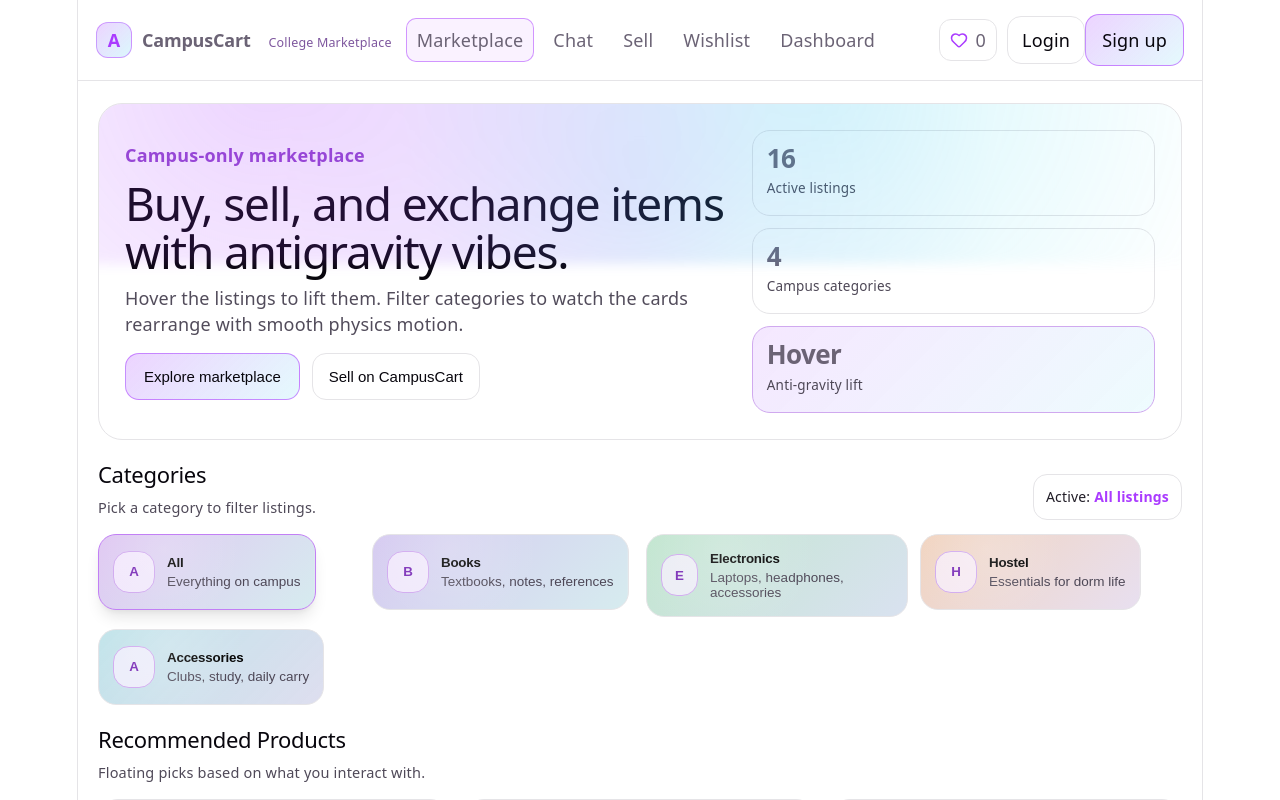
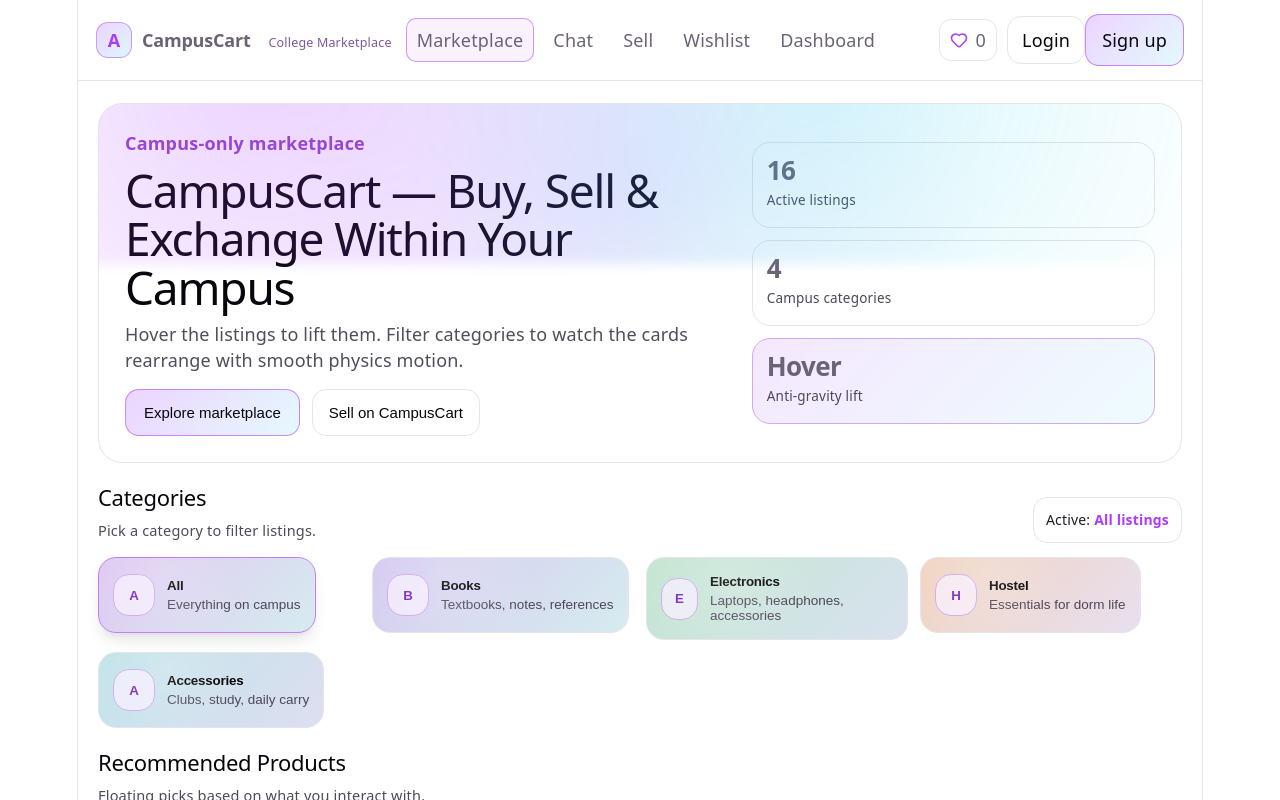
Before and after one commit to rtrivedi192006-code/Campus_Cart-, a React (Vite) app: page / in a window 1280 px wide. Shown: the top 800 px of the page. Built offline with nearby package versions, Linux system fonts and the light colour scheme; grey boxes are pictures that could not be loaded.

Commit message:
heading changed

```diff
--- a/src/pages/HomePage.tsx
+++ b/src/pages/HomePage.tsx
@@ -125,7 +125,7 @@ export default function HomePage() {
               className="heroTitle"
               variants={{ hidden: { opacity: 0, y: 20 }, show: { opacity: 1, y: 0, transition: { type: 'spring', stiffness: 300, damping: 24 } } }}
             >
-              Buy, sell, and exchange items with antigravity vibes.
+              CampusCart — Buy, Sell & Exchange Within Your Campus
             </motion.h1>
             <motion.p
               className="heroSub"
```
